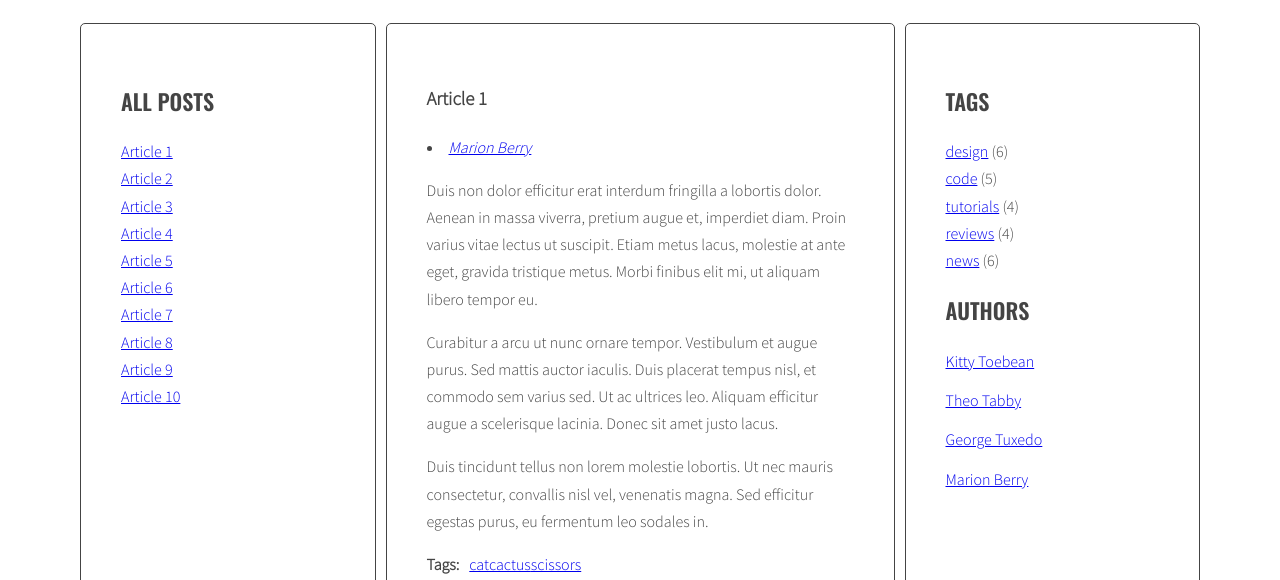
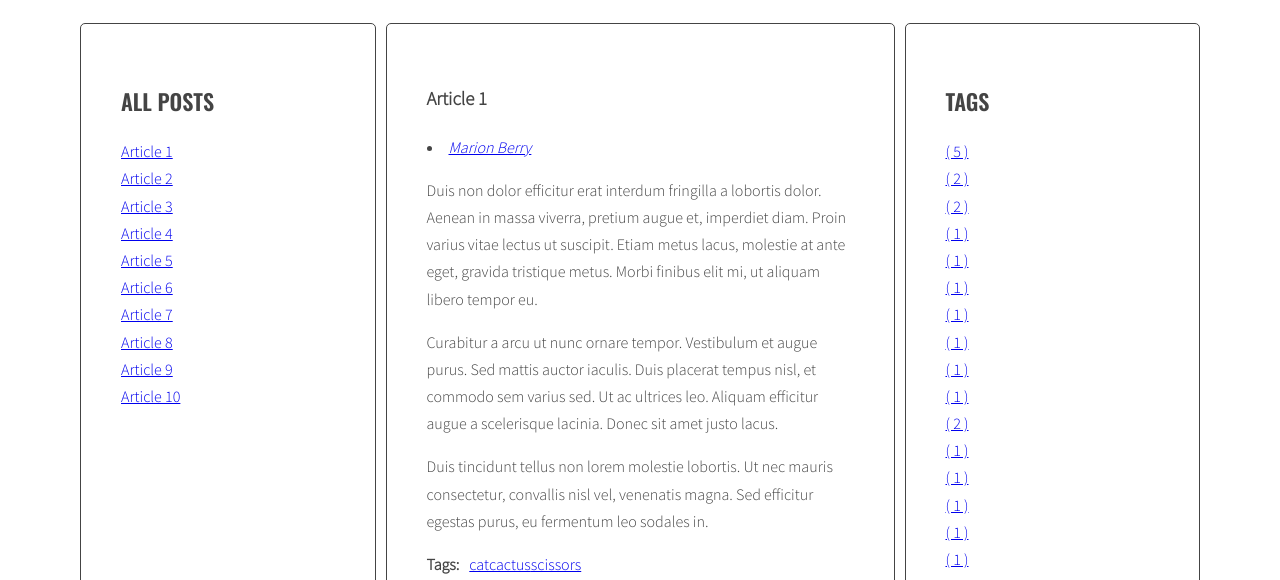
Before and after one commit to sylaa/javascript-blog, a website: page index.html in a window 1280 px wide. Shown: the part 220-800 px from the top of the page. Drawn offline with nearby package versions, Linux system fonts and the light colour scheme.

Commit message:
Add tag links in right column (only number is displayed)

```diff
--- a/index.html
+++ b/index.html
@@ -259,11 +259,11 @@
                 <aside class="sidebar">
                     <h2 class="section-title">Tags</h2>
                     <ul class="list tags">
-                        <li><a href="#">design</a> <span>(6)</span></li>
+                        <!-- <li><a href="#">design</a> <span>(6)</span></li>
                         <li><a href="#">code</a> <span>(5)</span></li>
                         <li><a href="#">tutorials</a> <span>(4)</span></li>
                         <li><a href="#">reviews</a> <span>(4)</span></li>
-                        <li><a href="#">news</a> <span>(6)</span></li>
+                        <li><a href="#">news</a> <span>(6)</span></li> -->
                     </ul>
                     <h2 class="section-title">Authors</h2>
                     <ul class="list authors">
--- a/js/script.js
+++ b/js/script.js
@@ -45,6 +45,7 @@
 const optTitleListSelector = '.titles';
 const optArticleTagsSelector = '.post-tags .list';
 const optArticleAuthorSelector = '.post-author';
+const optTagsListSelector = '.tags.list';
 
 
 function generateTitleLinks(customSelector = '') {
@@ -85,7 +86,11 @@
 
 generateTitleLinks();
 
+// function calculaateTagsParams();
+
 function generateTags(){
+  /* [NEW] create a new variable allTags with an empty object */
+  let allTags = {};
   /* find all articles */
   const articles = document.querySelectorAll(optArticleSelector);
   /* START LOOP: for every article: */
@@ -105,13 +110,35 @@
       console.log(linkHTML);
       /* add generated code to html variable */
       html += linkHTML;
-
+      /* [NEW] check if this link is NOT already in allTags */
+      if(!allTags.hasOwnProperty(tag)){
+        /* [NEW] add tag to allTags object */
+        allTags[tag] = 1;
+      } else {
+        allTags[tag]++;
+      }
     /* END LOOP: for each tag */
     }
     /* insert HTML of all the links into the tags wrapper */
     tagsWrapper.innerHTML = html;
   /* END LOOP: for every article: */
   }
+  /* [NEW] find list of tags in right column */
+  const tagList = document.querySelector('.tags');
+
+  // const tagsParams = calculaateTagsParams(allTags);
+  // console.log('tagsParams:', tagsParams);
+  /* [NEW] create variable for all links HTML code */
+  let allTagsHTML = '';
+  /* [NEW] START LOOP: for each tag in allTags: */
+  for(let tag in allTags){
+    /* [NEW] generate code of a link and add it to allTagsHTML */
+    allTagsHTML += `<li><a href="#tag-${ tag }">( ${allTags[tag]} )</a></li> `;
+  /* [NEW] END LOOP: for each tag in allTags */
+  }
+  console.log(allTagsHTML);
+  /* [NEW] add html from allTagsHTML to tagList */
+  tagList.innerHTML = allTagsHTML;
 }
 
 generateTags();
```
